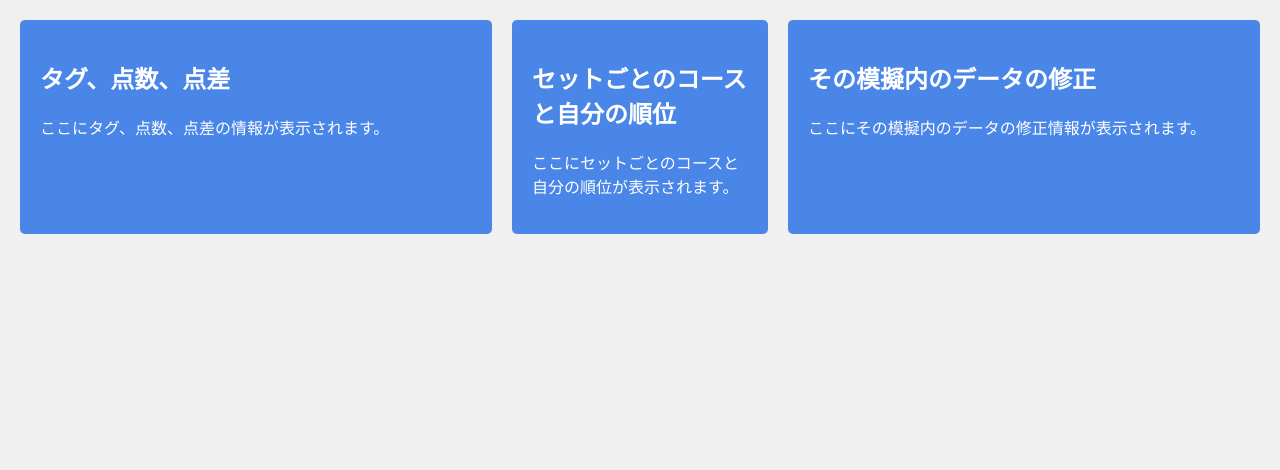
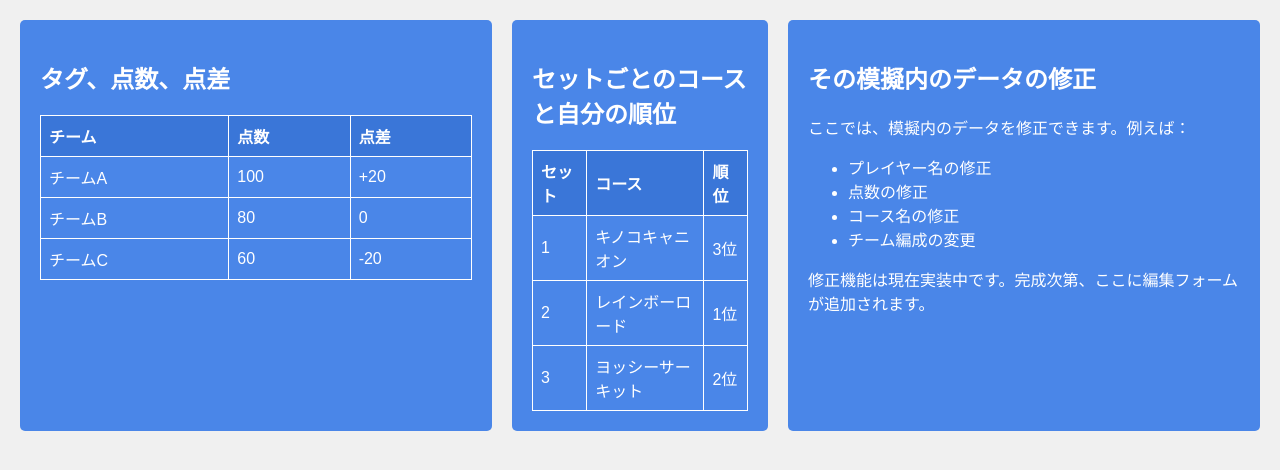
Before and after one commit to shelter15/sokuji_webpage, a plain HTML site: page index.html in a window 1280 px wide. Drawn offline with Linux system fonts and the light colour scheme.

Commit message:
Update index.html

```diff
--- a/index.html
+++ b/index.html
@@ -27,21 +27,82 @@
         .box-large {
             flex: 2;
         }
+        table {
+            width: 100%;
+            border-collapse: collapse;
+        }
+        th, td {
+            border: 1px solid white;
+            padding: 8px;
+            text-align: left;
+        }
+        th {
+            background-color: #3a76d8;
+        }
     </style>
 </head>
 <body>
     <div class="container">
         <div class="box box-large">
             <h2>タグ、点数、点差</h2>
-            <p>ここにタグ、点数、点差の情報が表示されます。</p>
+            <table>
+                <tr>
+                    <th>チーム</th>
+                    <th>点数</th>
+                    <th>点差</th>
+                </tr>
+                <tr>
+                    <td>チームA</td>
+                    <td>100</td>
+                    <td>+20</td>
+                </tr>
+                <tr>
+                    <td>チームB</td>
+                    <td>80</td>
+                    <td>0</td>
+                </tr>
+                <tr>
+                    <td>チームC</td>
+                    <td>60</td>
+                    <td>-20</td>
+                </tr>
+            </table>
         </div>
         <div class="box">
             <h2>セットごとのコースと自分の順位</h2>
-            <p>ここにセットごとのコースと自分の順位が表示されます。</p>
+            <table>
+                <tr>
+                    <th>セット</th>
+                    <th>コース</th>
+                    <th>順位</th>
+                </tr>
+                <tr>
+                    <td>1</td>
+                    <td>キノコキャニオン</td>
+                    <td>3位</td>
+                </tr>
+                <tr>
+                    <td>2</td>
+                    <td>レインボーロード</td>
+                    <td>1位</td>
+                </tr>
+                <tr>
+                    <td>3</td>
+                    <td>ヨッシーサーキット</td>
+                    <td>2位</td>
+                </tr>
+            </table>
         </div>
         <div class="box box-large">
             <h2>その模擬内のデータの修正</h2>
-            <p>ここにその模擬内のデータの修正情報が表示されます。</p>
+            <p>ここでは、模擬内のデータを修正できます。例えば：</p>
+            <ul>
+                <li>プレイヤー名の修正</li>
+                <li>点数の修正</li>
+                <li>コース名の修正</li>
+                <li>チーム編成の変更</li>
+            </ul>
+            <p>修正機能は現在実装中です。完成次第、ここに編集フォームが追加されます。</p>
         </div>
     </div>
 </body>
```
